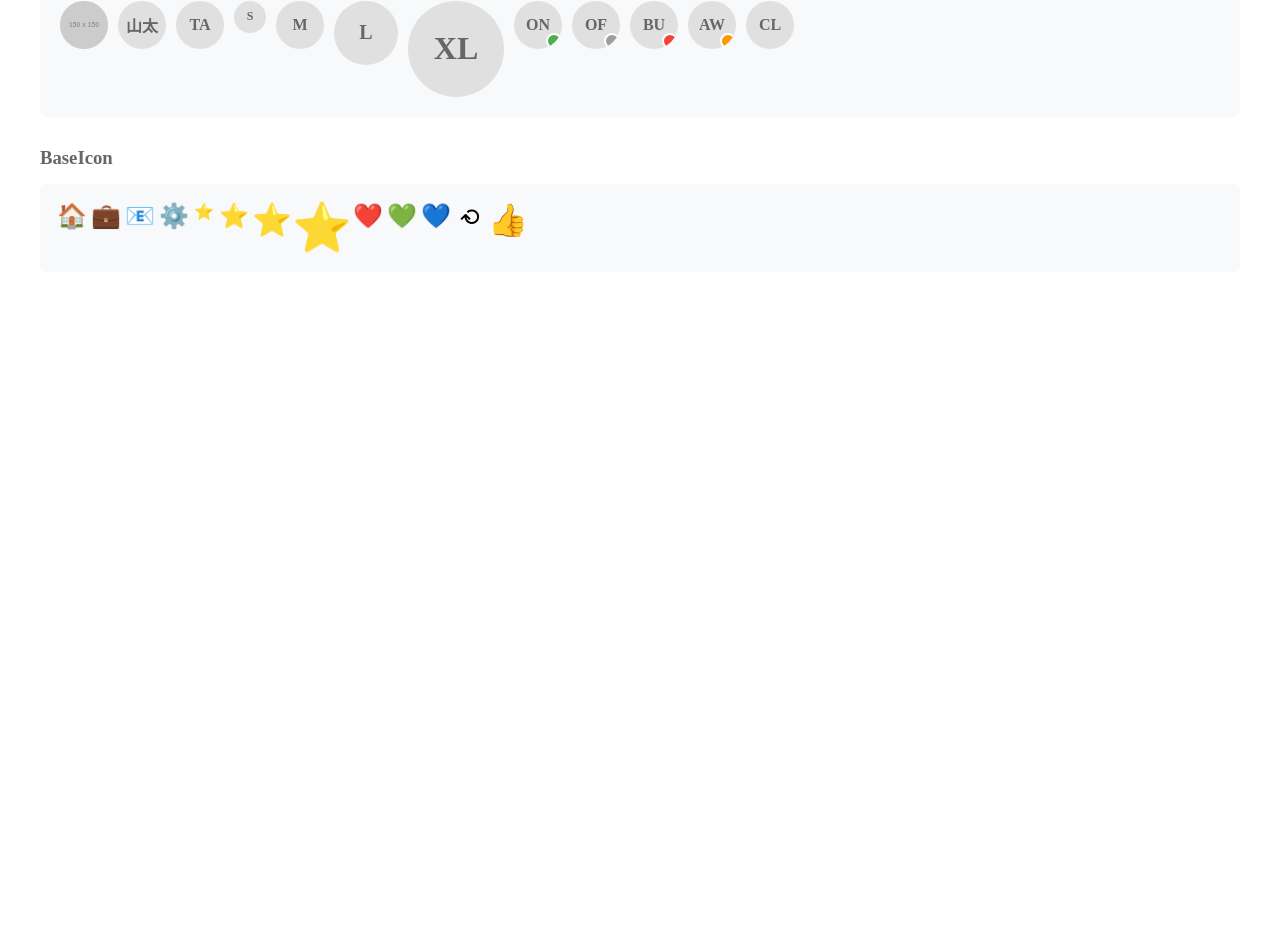
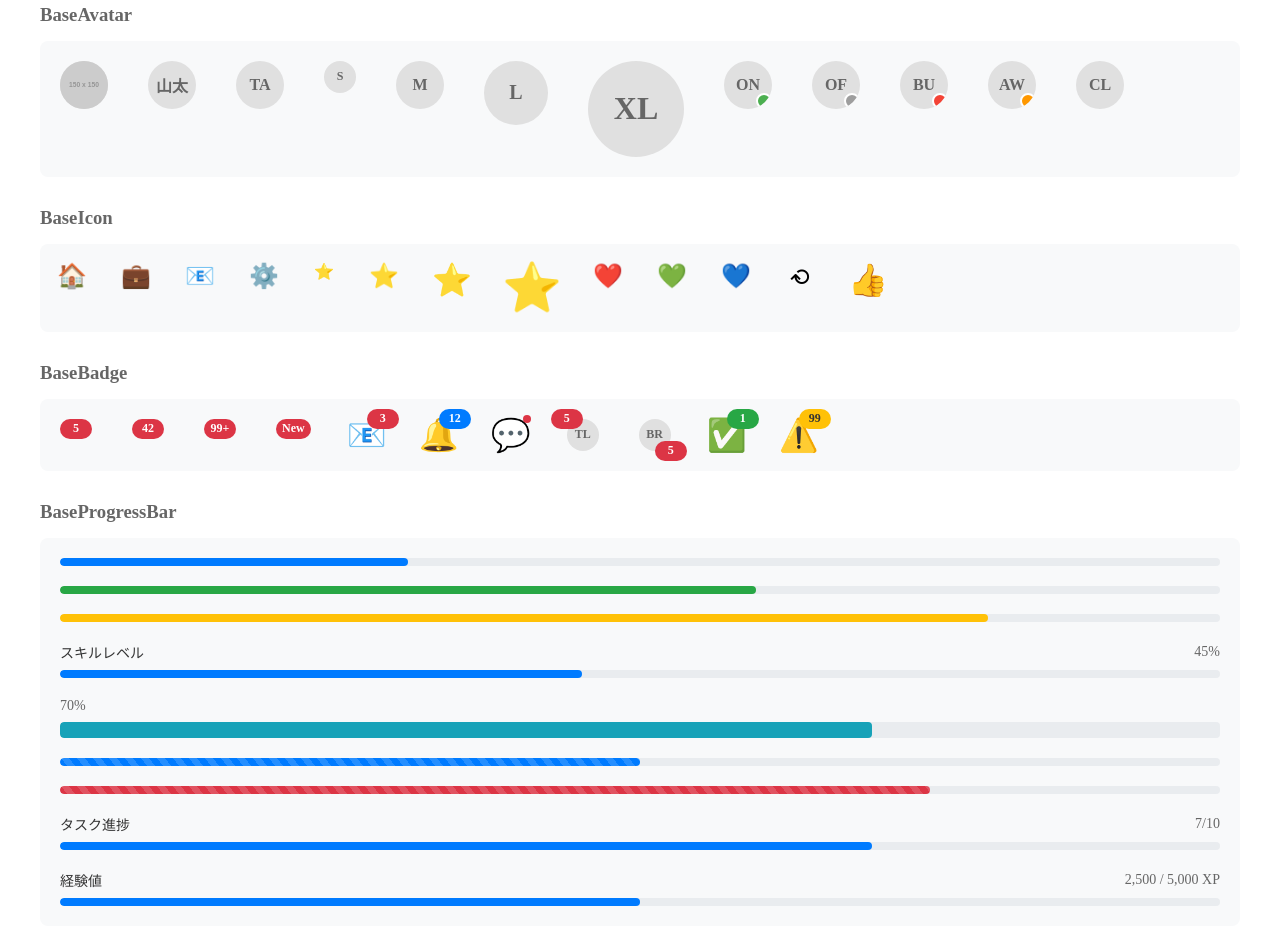
Before and after one commit to Riri-Inferno/my-portfolio, a Vue app: page /components in a window 1280 px wide. Shown: the part 881-1826 px from the top of the page. Before the commit the page ends 1221 px from the top, so only its background shows below. Built offline with nearby package versions, Linux system fonts and the light colour scheme; the HTML template or start-up script is replaced by a standard one.

Commit message:
バッヂ、プログレスバーを追加

```diff
--- /dev/null
+++ b/src/components/atoms/BaseBadge.vue
@@ -0,0 +1,176 @@
+<template>
+  <span
+    :class="[
+      'badge',
+      `badge--${variant}`,
+      `badge--${position}`,
+      {
+        'badge--dot': dot,
+        'badge--standalone': !$slots.default,
+      },
+    ]"
+  >
+    <span v-if="$slots.default" class="badge__content">
+      <slot />
+    </span>
+    <span v-if="!dot && (count !== undefined || content)" class="badge__indicator">
+      {{ displayContent }}
+    </span>
+    <span v-else-if="dot" class="badge__dot" />
+  </span>
+</template>
+
+<script setup lang="ts">
+import { computed } from 'vue'
+
+interface BadgeProps {
+  count?: number
+  content?: string
+  max?: number
+  variant?: 'primary' | 'secondary' | 'success' | 'warning' | 'danger' | 'info'
+  position?: 'top-right' | 'top-left' | 'bottom-right' | 'bottom-left'
+  dot?: boolean
+  showZero?: boolean
+}
+
+const props = withDefaults(defineProps<BadgeProps>(), {
+  max: 99,
+  variant: 'danger',
+  position: 'top-right',
+  dot: false,
+  showZero: false,
+})
+
+const displayContent = computed(() => {
+  if (props.content) return props.content
+  if (props.count === undefined) return ''
+  if (props.count === 0 && !props.showZero) return ''
+  return props.count > props.max ? `${props.max}+` : props.count.toString()
+})
+</script>
+
+<style lang="scss" scoped>
+.badge {
+  position: relative;
+  display: inline-flex;
+
+  &__content {
+    display: inline-flex;
+  }
+
+  &__indicator,
+  &__dot {
+    position: absolute;
+    display: flex;
+    align-items: center;
+    justify-content: center;
+    transform: translate(50%, -50%);
+    z-index: 1;
+  }
+
+  &__indicator {
+    min-width: 20px;
+    height: 20px;
+    padding: 0 6px;
+    border-radius: 10px;
+    font-size: 12px;
+    font-weight: 600;
+    color: white;
+    white-space: nowrap;
+  }
+
+  &__dot {
+    width: 8px;
+    height: 8px;
+    border-radius: 50%;
+  }
+
+  // スタンドアロン（子要素なし）
+  &--standalone {
+    .badge__indicator {
+      position: static;
+      transform: none;
+    }
+  }
+
+  // ポジション
+  &--top-right {
+    .badge__indicator,
+    .badge__dot {
+      top: 0;
+      right: 0;
+    }
+  }
+
+  &--top-left {
+    .badge__indicator,
+    .badge__dot {
+      top: 0;
+      left: 0;
+      transform: translate(-50%, -50%);
+    }
+  }
+
+  &--bottom-right {
+    .badge__indicator,
+    .badge__dot {
+      bottom: 0;
+      right: 0;
+      transform: translate(50%, 50%);
+    }
+  }
+
+  &--bottom-left {
+    .badge__indicator,
+    .badge__dot {
+      bottom: 0;
+      left: 0;
+      transform: translate(-50%, 50%);
+    }
+  }
+
+  // バリアント
+  &--primary {
+    .badge__indicator,
+    .badge__dot {
+      background-color: #007bff;
+    }
+  }
+
+  &--secondary {
+    .badge__indicator,
+    .badge__dot {
+      background-color: #6c757d;
+    }
+  }
+
+  &--success {
+    .badge__indicator,
+    .badge__dot {
+      background-color: #28a745;
+    }
+  }
+
+  &--warning {
+    .badge__indicator,
+    .badge__dot {
+      background-color: #ffc107;
+      color: #333;
+    }
+  }
+
+  &--danger {
+    .badge__indicator,
+    .badge__dot {
+      background-color: #dc3545;
+    }
+  }
+
+  &--info {
+    .badge__indicator,
+    .badge__dot {
+      background-color: #17a2b8;
+    }
+  }
+}
+</style>
--- /dev/null
+++ b/src/components/atoms/BaseProgressBar.vue
@@ -0,0 +1,167 @@
+<template>
+  <div class="progress-wrapper">
+    <div v-if="label || showValue" class="progress-header">
+      <span v-if="label" class="progress-label">{{ label }}</span>
+      <span v-if="showValue" class="progress-value">{{ displayValue }}</span>
+    </div>
+
+    <div class="progress" :style="{ height: `${height}px` }">
+      <div
+        :class="[
+          'progress__bar',
+          `progress__bar--${variant}`,
+          {
+            'progress__bar--striped': striped,
+            'progress__bar--animated': animated,
+          },
+        ]"
+        :style="{ width: `${normalizedValue}%` }"
+        role="progressbar"
+        :aria-valuenow="value"
+        :aria-valuemin="min"
+        :aria-valuemax="max"
+      />
+    </div>
+  </div>
+</template>
+
+<script setup lang="ts">
+import { computed } from 'vue'
+
+interface ProgressBarProps {
+  value: number
+  min?: number
+  max?: number
+  label?: string
+  height?: number
+  variant?: 'primary' | 'secondary' | 'success' | 'warning' | 'danger' | 'info'
+  striped?: boolean
+  animated?: boolean
+  showValue?: boolean
+  valueFormat?: 'percent' | 'fraction' | 'custom'
+  customFormat?: (value: number, min: number, max: number) => string
+}
+
+const props = withDefaults(defineProps<ProgressBarProps>(), {
+  min: 0,
+  max: 100,
+  height: 8,
+  variant: 'primary',
+  striped: false,
+  animated: false,
+  showValue: false,
+  valueFormat: 'percent',
+})
+
+const normalizedValue = computed(() => {
+  const range = props.max - props.min
+  const normalized = ((props.value - props.min) / range) * 100
+  return Math.min(Math.max(normalized, 0), 100)
+})
+
+const displayValue = computed(() => {
+  if (props.customFormat) {
+    return props.customFormat(props.value, props.min, props.max)
+  }
+
+  switch (props.valueFormat) {
+    case 'percent':
+      return `${Math.round(normalizedValue.value)}%`
+    case 'fraction':
+      return `${props.value}/${props.max}`
+    default:
+      return `${props.value}`
+  }
+})
+</script>
+
+<style lang="scss" scoped>
+.progress-wrapper {
+  width: 100%;
+}
+
+.progress-header {
+  display: flex;
+  justify-content: space-between;
+  align-items: center;
+  margin-bottom: 8px;
+}
+
+.progress-label {
+  font-size: 14px;
+  font-weight: 500;
+  color: #333;
+}
+
+.progress-value {
+  font-size: 14px;
+  color: #666;
+}
+
+.progress {
+  width: 100%;
+  background-color: #e9ecef;
+  border-radius: 4px;
+  overflow: hidden;
+
+  &__bar {
+    height: 100%;
+    transition: width 0.3s ease;
+    border-radius: 4px;
+
+    // バリアント
+    &--primary {
+      background-color: #007bff;
+    }
+
+    &--secondary {
+      background-color: #6c757d;
+    }
+
+    &--success {
+      background-color: #28a745;
+    }
+
+    &--warning {
+      background-color: #ffc107;
+    }
+
+    &--danger {
+      background-color: #dc3545;
+    }
+
+    &--info {
+      background-color: #17a2b8;
+    }
+
+    // ストライプ
+    &--striped {
+      background-image: linear-gradient(
+        45deg,
+        rgba(255, 255, 255, 0.15) 25%,
+        transparent 25%,
+        transparent 50%,
+        rgba(255, 255, 255, 0.15) 50%,
+        rgba(255, 255, 255, 0.15) 75%,
+        transparent 75%,
+        transparent
+      );
+      background-size: 1rem 1rem;
+    }
+
+    // アニメーション
+    &--animated {
+      animation: progress-bar-stripes 1s linear infinite;
+    }
+  }
+}
+
+@keyframes progress-bar-stripes {
+  from {
+    background-position: 1rem 0;
+  }
+  to {
+    background-position: 0 0;
+  }
+}
+</style>
--- a/src/components/pages/ComponentGallery.vue
+++ b/src/components/pages/ComponentGallery.vue
@@ -1,6 +1,6 @@
 <template>
   <div class="component-gallery">
-    <h1>コンポーネントギャラリー</h1>
+    <h1><BaseIcon icon="⭐" size="large" />コンポーネントギャラリー</h1>
 
     <!-- Atoms -->
     <section class="gallery-section">
@@ -100,6 +100,90 @@
           <BaseIcon icon="👍" clickable size="large" @click="handleIconClick" />
         </div>
       </div>
+      <!-- バッジ -->
+      <div class="component-demo">
+        <h3>BaseBadge</h3>
+        <div class="demo-area">
+          <!-- スタンドアロン -->
+          <BaseBadge :count="5" />
+          <BaseBadge :count="42" />
+          <BaseBadge :count="100" />
+          <BaseBadge content="New" />
+
+          <!-- アイコンに付ける -->
+          <BaseBadge :count="3">
+            <BaseIcon icon="📧" size="large" />
+          </BaseBadge>
+
+          <BaseBadge :count="12" variant="primary">
+            <BaseIcon icon="🔔" size="large" />
+          </BaseBadge>
+
+          <!-- ドットバッジ -->
+          <BaseBadge dot>
+            <BaseIcon icon="💬" size="large" />
+          </BaseBadge>
+
+          <!-- 位置の変更 -->
+          <BaseBadge :count="5" position="top-left">
+            <BaseAvatar name="TL" size="small" />
+          </BaseBadge>
+
+          <BaseBadge :count="5" position="bottom-right">
+            <BaseAvatar name="BR" size="small" />
+          </BaseBadge>
+
+          <!-- バリアント -->
+          <BaseBadge :count="1" variant="success">
+            <BaseIcon icon="✅" size="large" />
+          </BaseBadge>
+
+          <BaseBadge :count="99" variant="warning">
+            <BaseIcon icon="⚠️" size="large" />
+          </BaseBadge>
+        </div>
+      </div>
+
+      <!-- プログレスバー -->
+      <div class="component-demo">
+        <h3>BaseProgressBar</h3>
+        <div class="demo-area" style="flex-direction: column; align-items: stretch; gap: 20px">
+          <!-- 基本的な使い方 -->
+          <BaseProgressBar :value="30" />
+          <BaseProgressBar :value="60" variant="success" />
+          <BaseProgressBar :value="80" variant="warning" />
+
+          <!-- ラベル付き -->
+          <BaseProgressBar :value="45" label="スキルレベル" show-value />
+
+          <!-- カスタム高さ -->
+          <BaseProgressBar :value="70" :height="16" variant="info" show-value />
+
+          <!-- ストライプ -->
+          <BaseProgressBar :value="50" variant="primary" striped />
+
+          <!-- アニメーション -->
+          <BaseProgressBar :value="75" variant="danger" striped animated />
+
+          <!-- フラクション表示 -->
+          <BaseProgressBar
+            :value="7"
+            :max="10"
+            label="タスク進捗"
+            show-value
+            value-format="fraction"
+          />
+
+          <!-- カスタムフォーマット -->
+          <BaseProgressBar
+            :value="2500"
+            :max="5000"
+            label="経験値"
+            show-value
+            :custom-format="(v, min, max) => `${v.toLocaleString()} / ${max.toLocaleString()} XP`"
+          />
+        </div>
+      </div>
     </section>
   </div>
 </template>
@@ -111,6 +195,8 @@ import BaseInput from '@/components/atoms/BaseInput.vue'
 import BaseTag from '../atoms/BaseTag.vue'
 import BaseAvatar from '@/components/atoms/BaseAvatar.vue'
 import BaseIcon from '@/components/atoms/BaseIcon.vue'
+import BaseBadge from '@/components/atoms/BaseBadge.vue'
+import BaseProgressBar from '@/components/atoms/BaseProgressBar.vue'
 
 const inputDemo = ref('')
 const inputDemo2 = ref('')
@@ -162,7 +248,7 @@ const handleIconClick = () => {
 .demo-area {
   display: flex;
   flex-wrap: wrap;
-  gap: 10px;
+  gap: 40px;
   padding: 20px;
   background-color: #f8f9fa;
   border-radius: 8px;
```
